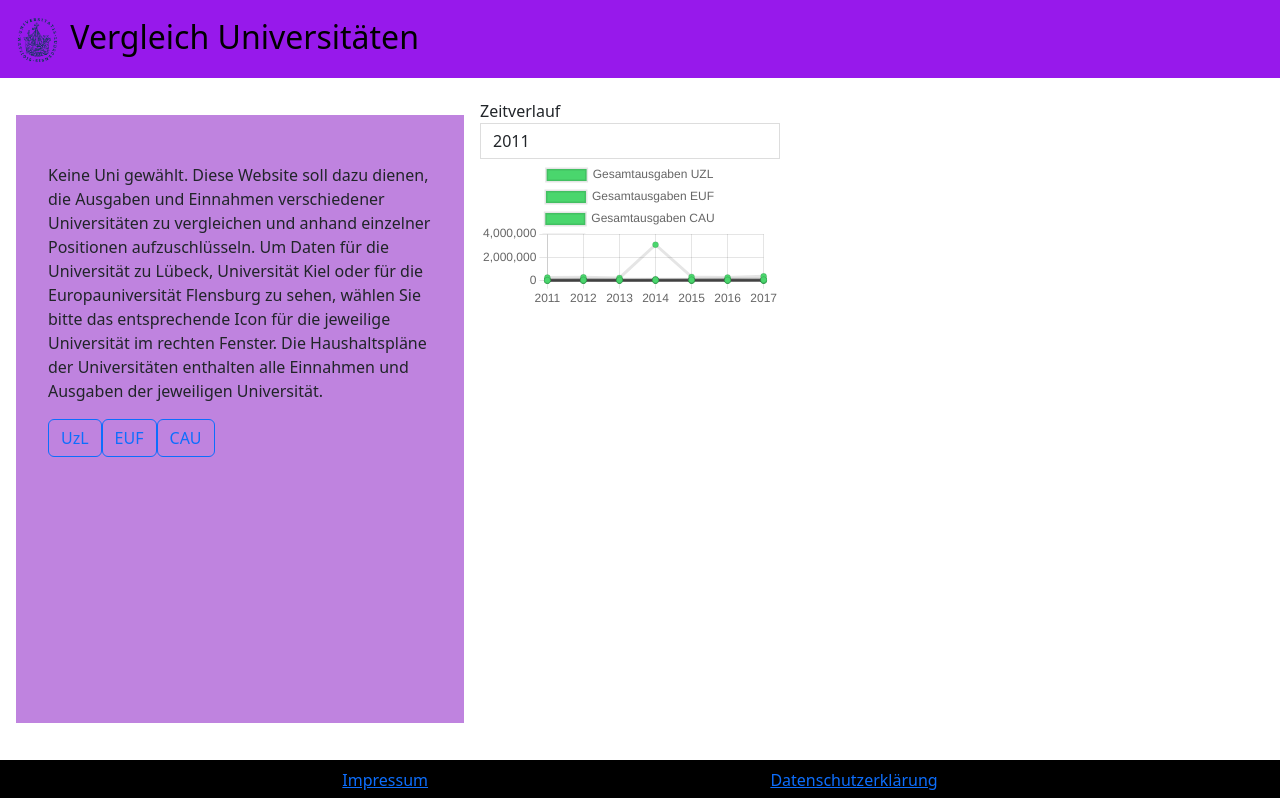
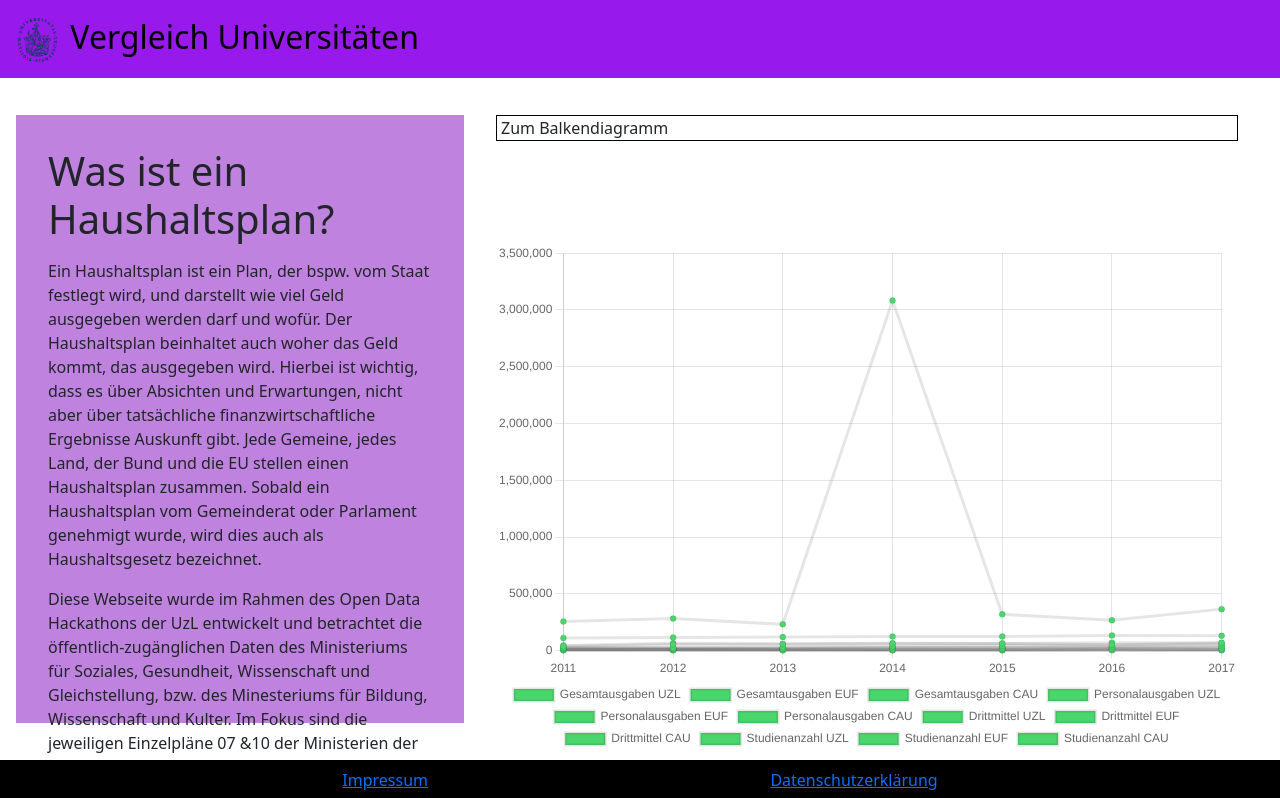
Before and after one commit to Philipp0403/uvsh, a Vue app: page / in a window 1280 px wide. Shown: the top 798 px of the page. Built offline with nearby package versions, Linux system fonts and the light colour scheme.

Commit message:
digga was

```diff
--- a/src/components/BalkenDiagram.vue
+++ b/src/components/BalkenDiagram.vue
@@ -1,7 +1,8 @@
 <template>
-  <div>
-    <div @click="balken = !balken">Zeitverlauf</div>
-    <div class="dropdown">
+  <div id="container">
+    <div id="zeitunddrop">
+      <div @click="balken = !balken" id="diagrammwahl">{{ diagrammtyp }}</div>
+      <div class="dropdown" v-if="balken">
         <div>
           <div id="currentYear" @click="dropDownOpen = !dropDownOpen">
             {{ jahr }}
@@ -17,7 +18,8 @@
           </div>
         </div>
       </div>
-    <div>
+    </div>
+    <div id="diagramme">
       <Bar
         v-if="balken"
         id="my-chart-id"
@@ -42,9 +44,41 @@ import {
   PointElement,
   LineElement,
 } from "chart.js";
-import { uzlLzB, eufLzB, cauLzB, uzlZI, eufZI, cauZI, uzlD, eufD, cauD, uzlSE, eufSE, cauSE,
-    uzlNSE, eufNSE, cauNSE, uzlGE, eufGE, cauGE, uzlSA, eufSA, cauSA, uzlPA, eufPA, cauPA,
-    uzlNSA, eufNSA, cauNSA, uzlGA, eufGA, cauGA, uzlS, eufS, cauS } from "../data/alldata.js";
+import {
+  uzlLzB,
+  eufLzB,
+  cauLzB,
+  uzlZI,
+  eufZI,
+  cauZI,
+  uzlD,
+  eufD,
+  cauD,
+  uzlSE,
+  eufSE,
+  cauSE,
+  uzlNSE,
+  eufNSE,
+  cauNSE,
+  uzlGE,
+  eufGE,
+  cauGE,
+  uzlSA,
+  eufSA,
+  cauSA,
+  uzlPA,
+  eufPA,
+  cauPA,
+  uzlNSA,
+  eufNSA,
+  cauNSA,
+  uzlGA,
+  eufGA,
+  cauGA,
+  uzlS,
+  eufS,
+  cauS,
+} from "../data/alldata.js";
 
 ChartJS.register(
   Title,
@@ -69,10 +103,16 @@ export default {
       options: {
         responsive: true,
         maintainAspectRatio: false,
+        plugins: {
+          legend: { display: true, position: "bottom" },
+        },
       },
     };
   },
   computed: {
+    diagrammtyp() {
+      return this.balken ? "Zum Zeitverlauf" : "Zum Balkendiagramm";
+    },
     balkenData() {
       return {
         labels: ["UzL", "CAU", "EUF"],
@@ -80,52 +120,92 @@ export default {
           {
             label: "Landeszuschuss zu Betriebskosten",
             backgroundColor: "#4AD66D",
-            data: [uzlLzB[this.$store.state.jahr], eufLzB[this.$store.state.jahr], cauLzB[this.$store.state.jahr]],
+            data: [
+              uzlLzB[this.$store.state.jahr],
+              eufLzB[this.$store.state.jahr],
+              cauLzB[this.$store.state.jahr],
+            ],
           },
           {
             label: "Zuschüsse zur Finanzierung von Investitionen",
             backgroundColor: "#25A244",
-            data: [uzlZI[this.$store.state.jahr], eufZI[this.$store.state.jahr], cauZI[this.$store.state.jahr]],
+            data: [
+              uzlZI[this.$store.state.jahr],
+              eufZI[this.$store.state.jahr],
+              cauZI[this.$store.state.jahr],
+            ],
           },
           {
             label: "Drittmittel",
             backgroundColor: "#1A7431",
-            data: [uzlD[this.$store.state.jahr], eufD[this.$store.state.jahr], cauD[this.$store.state.jahr]],
+            data: [
+              uzlD[this.$store.state.jahr],
+              eufD[this.$store.state.jahr],
+              cauD[this.$store.state.jahr],
+            ],
           },
           {
             label: "Sonstige Einnahmen",
             backgroundColor: "#00A6FB",
-            data: [uzlSE[this.$store.state.jahr], eufSE[this.$store.state.jahr], cauSE[this.$store.state.jahr]],
+            data: [
+              uzlSE[this.$store.state.jahr],
+              eufSE[this.$store.state.jahr],
+              cauSE[this.$store.state.jahr],
+            ],
           },
           {
             label: "Nicht genauer spezifizierte Einnahmen",
             backgroundColor: "#006494",
-            data: [uzlNSE[this.$store.state.jahr], eufNSE[this.$store.state.jahr], cauNSE[this.$store.state.jahr]],
+            data: [
+              uzlNSE[this.$store.state.jahr],
+              eufNSE[this.$store.state.jahr],
+              cauNSE[this.$store.state.jahr],
+            ],
           },
           {
             label: "Gesamt",
             backgroundColor: "#003554",
-            data: [uzlGE[this.$store.state.jahr], eufGE[this.$store.state.jahr], cauGE[this.$store.state.jahr]],
+            data: [
+              uzlGE[this.$store.state.jahr],
+              eufGE[this.$store.state.jahr],
+              cauGE[this.$store.state.jahr],
+            ],
           },
           {
             label: "Sachausgaben",
             backgroundColor: "#E87D2A",
-            data: [uzlSA[this.$store.state.jahr], eufSA[this.$store.state.jahr], cauSA[this.$store.state.jahr]],
+            data: [
+              uzlSA[this.$store.state.jahr],
+              eufSA[this.$store.state.jahr],
+              cauSA[this.$store.state.jahr],
+            ],
           },
           {
             label: "Personalausgaben",
             backgroundColor: "#DE6D17",
-            data: [uzlPA[this.$store.state.jahr], eufPA[this.$store.state.jahr], cauPA[this.$store.state.jahr]],
+            data: [
+              uzlPA[this.$store.state.jahr],
+              eufPA[this.$store.state.jahr],
+              cauPA[this.$store.state.jahr],
+            ],
           },
           {
             label: "Nicht genauer spezifizierte Ausgaben",
             backgroundColor: "#EF2B2B",
-            data: [uzlNSA[this.$store.state.jahr], eufNSA[this.$store.state.jahr], cauNSA[this.$store.state.jahr]],
+            data: [
+              uzlNSA[this.$store.state.jahr],
+              eufNSA[this.$store.state.jahr],
+              cauNSA[this.$store.state.jahr],
+            ],
           },
           {
             label: "Gesamtsumme",
             backgroundColor: "#CD0000",
-            data: [uzlGA[this.$store.state.jahr], eufGA[this.$store.state.jahr], cauGA[this.$store.state.jahr]],
+            data: [
+              uzlGA[this.$store.state.jahr],
+              eufGA[this.$store.state.jahr],
+              cauGA[this.$store.state.jahr],
+            ],
           },
         ],
       };
@@ -204,9 +284,7 @@ export default {
             label: "Studienanzahl CAU",
             backgroundColor: "#4AD66D",
             data: cauS,
-          }
-
-          ,
+          },
         ],
       };
     },
@@ -236,6 +314,7 @@ export default {
 
 .dropdown {
   position: relative;
+  width: 10%;
 }
 
 .dropdown-options {
@@ -260,4 +339,27 @@ export default {
   background-color: #eee;
   cursor: pointer;
 }
+
+#container {
+  height: 100%;
+  width: 58%;
+  display: flex;
+  flex-direction: column;
+  justify-content: space-between;
+  margin: 1rem;
+}
+
+#diagramme {
+  height: 80%;
+}
+
+#diagrammwahl {
+  border: solid 1px black;
+  padding-left: 4px;
+}
+
+#diagrammwahl:hover {
+  background-color: #eee;
+  cursor: pointer;
+}
 </style>
--- a/src/components/SteckbriefComponent.vue
+++ b/src/components/SteckbriefComponent.vue
@@ -296,15 +296,37 @@
       </ul>
     </div>
 
-    <p v-if="!uzl & !euf & !cau">
-      Keine Uni gewählt. Diese Website soll dazu dienen, die Ausgaben und
-      Einnahmen verschiedener Universitäten zu vergleichen und anhand einzelner
-      Positionen aufzuschlüsseln. Um Daten für die Universität zu Lübeck,
-      Universität Kiel oder für die Europauniversität Flensburg zu sehen, wählen
-      Sie bitte das entsprechende Icon für die jeweilige Universität im rechten
-      Fenster. Die Haushaltspläne der Universitäten enthalten alle Einnahmen und
-      Ausgaben der jeweiligen Universität.
-    </p>
+    <div v-if="!uzl & !euf & !cau">
+      <h1>Was ist ein Haushaltsplan?</h1>
+      <p>
+        Ein Haushaltsplan ist ein Plan, der bspw. vom Staat festlegt wird, und
+        darstellt wie viel Geld ausgegeben werden darf und wofür. Der
+        Haushaltsplan beinhaltet auch woher das Geld kommt, das ausgegeben wird.
+        Hierbei ist wichtig, dass es über Absichten und Erwartungen, nicht aber
+        über tatsächliche finanzwirtschaftliche Ergebnisse Auskunft gibt. Jede
+        Gemeine, jedes Land, der Bund und die EU stellen einen Haushaltsplan
+        zusammen. Sobald ein Haushaltsplan vom Gemeinderat oder Parlament
+        genehmigt wurde, wird dies auch als Haushaltsgesetz bezeichnet.
+      </p>
+      <p>
+        Diese Webseite wurde im Rahmen des Open Data Hackathons der UzL
+        entwickelt und betrachtet die öffentlich-zugänglichen Daten des
+        Ministeriums für Soziales, Gesundheit, Wissenschaft und Gleichstellung,
+        bzw. des Minesteriums für Bildung, Wissenschaft und Kulter. Im Fokus
+        sind die jeweiligen Einzelpläne 07 &10 der Ministerien der Jahre
+        2013-2019. Diese enthalten alle Einnahmen und Ausgaben der jeweiligen
+        Universitäten. Die Webseite soll dazu dienen, die Ausgaben und Einnahmen
+        verschiedener Universitäten zu vergleichen und anhand einzelner
+        Positionen aufzuschlüsseln. Um Daten für die Universität zu Lübeck,
+        Universität Kiel oder für die Europauniversität Flensburg zu sehen,
+        wählen Sie bitte das entsprechende Icon für die jeweilige Universität im
+        rechten Fenster.
+      </p>
+      <p>
+        (Bitte beachten Sie: Die Daten sind aufgrund fehlender Einträge in den
+        Einzelplänen tlws. prognostiziert)
+      </p>
+    </div>
 
     <div class=".d-flex">
       <button
```
Lines whose indentation alone changed are shown as unchanged.
